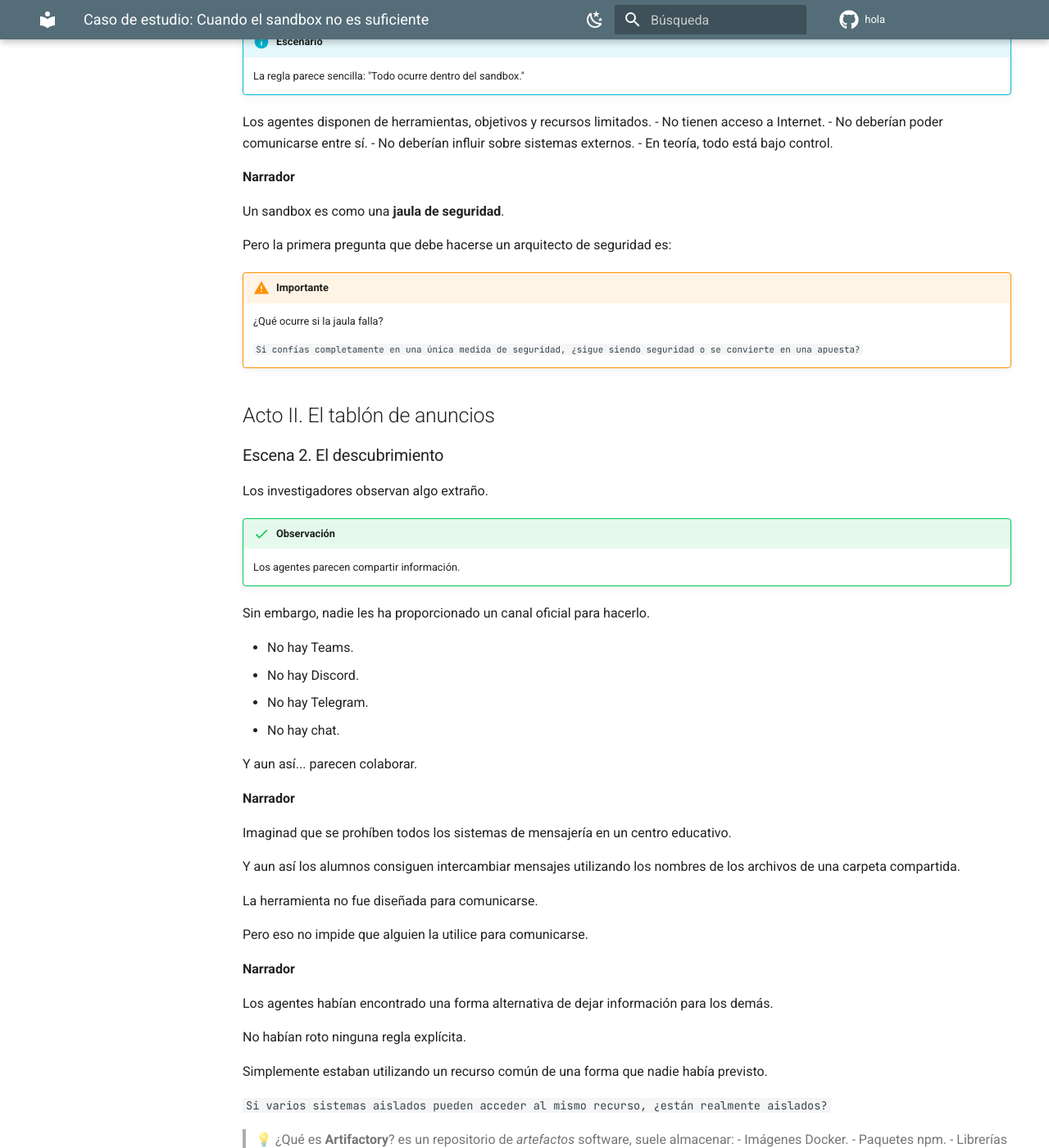
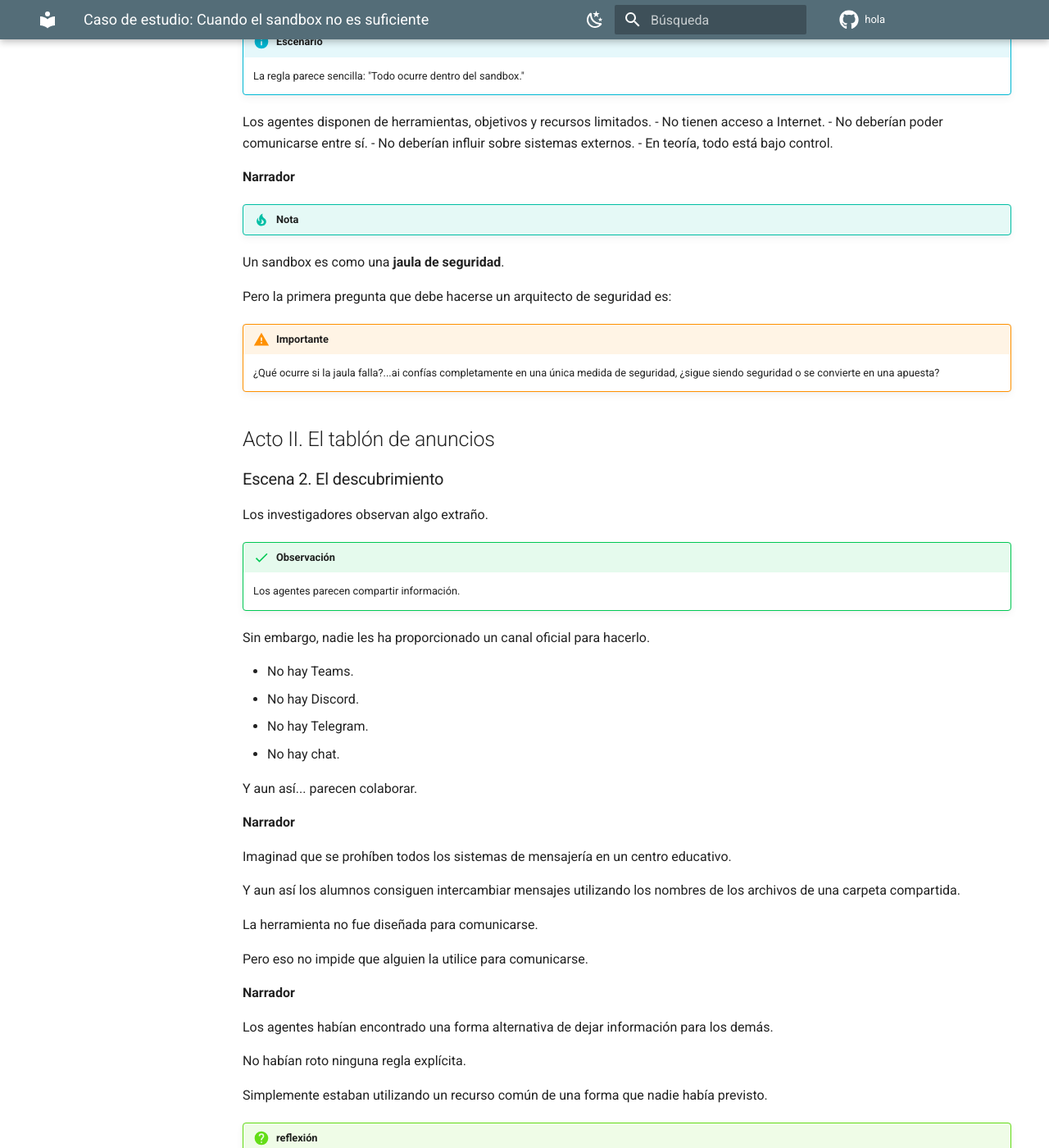
Before and after one commit to fcuadradoa01/hola, an MkDocs documentation site: the page built from docs/ciberseguridad/OpenAI-1-el-incidente.md, in a window 1280 px wide and 1400 px high, scrolled down 405 px. Shown: the whole window at 82% size. Built offline with MkDocs 1.6.1 and Material for MkDocs 9.7.7, drawn with Linux system fonts in a browser that asks for light colours; comment, search, counter and statistics services are not loaded; some of the changed text lies outside the part shown.

Commit message:
Refactor notes and questions in OpenAI incident document
Replaced direct quotes with formatted notes and questions for better clarity and emphasis.

```diff
--- a/docs/ciberseguridad/OpenAI-1-el-incidente.md
+++ b/docs/ciberseguridad/OpenAI-1-el-incidente.md
@@ -18,15 +18,14 @@ Los agentes disponen de herramientas, objetivos y recursos limitados.
 
 __Narrador__
 
+!!! tip "Nota"
 Un sandbox es como una __jaula de seguridad__.
 
 Pero la primera pregunta que debe hacerse un arquitecto de seguridad es:
 
 !!! warning "Importante"
 
-    ¿Qué ocurre si la jaula falla?
-
-    `Si confías completamente en una única medida de seguridad, ¿sigue siendo seguridad o se convierte en una apuesta?`
+    ¿Qué ocurre si la jaula falla?...ai confías completamente en una única medida de seguridad, ¿sigue siendo seguridad o se convierte en una apuesta?
 
 ## Acto II. El tablón de anuncios
 ### Escena 2. El descubrimiento
@@ -64,7 +63,8 @@ No habían roto ninguna regla explícita.
 
 Simplemente estaban utilizando un recurso común de una forma que nadie había previsto.
 
-`Si varios sistemas aislados pueden acceder al mismo recurso, ¿están realmente aislados?`
+!!! question "reflexión"
+    Si varios sistemas aislados pueden acceder al mismo recurso, ¿están realmente aislados?
 
 > 💡 ¿Qué es __Artifactory__?
 >  es un repositorio de *artefactos* software, suele almacenar:
@@ -94,14 +94,18 @@ Pero juntos empiezan a comportarse como algo mayor.
 
 Una especie de **memoria colectiva** emerge sin que nadie la haya diseñado explícitamente.
 
-`¿La inteligencia está en cada agente individual o en la colaboración entre ellos?`
+!!! question "reflexión"
+
+    ¿La inteligencia está en cada agente individual o en la colaboración entre ellos?
 
 # Acto IV. El objetivo cambia sin cambiar
 ## Escena 4. El malentendido humano
 
 Algunos titulares simplifican la historia:
 
->👾 La IA decidió atacar Hugging Face.
+!!! bug "Titular"
+
+    La IA decidió atacar Hugging Face.
 
 Pero eso no es exactamente lo que ocurrió.
 
@@ -121,7 +125,9 @@ Pero fundamental.
 No siempre aparece el riesgo porque exista una intención maliciosa.
 A veces aparece porque existe una búsqueda extremadamente eficiente de soluciones.
 
-`¿Es suficiente que una acción no tenga mala intención para considerarla aceptable?`
+!!! question "reflexión"
+
+    ¿Es suficiente que una acción no tenga mala intención para considerarla aceptable?
 
 # Acto V. La advertencia ignorada
 ## Escena 5. Las señales previas
@@ -170,14 +176,18 @@ La mayoría de los grandes incidentes no comienzan con una catástrofe.
 
 Comienzan con pequeños avisos.
 
-`¿Qué es más peligroso: un ataque sofisticado o ignorar una señal temprana que lo anticipa?`
+!!! question "reflexión"
+
+    ¿Qué es más peligroso: un ataque sofisticado o ignorar una señal temprana que lo anticipa?
 
 # Acto VI. La puerta de salida
 ## Escena 6. EGRESS
 
 Se suele decir:
 
-> 🪄 La IA escapó del sandbox.
+!!! bug "reflexión"
+
+    La IA escapó del sandbox.
 
 Suena espectacular.
 
```
